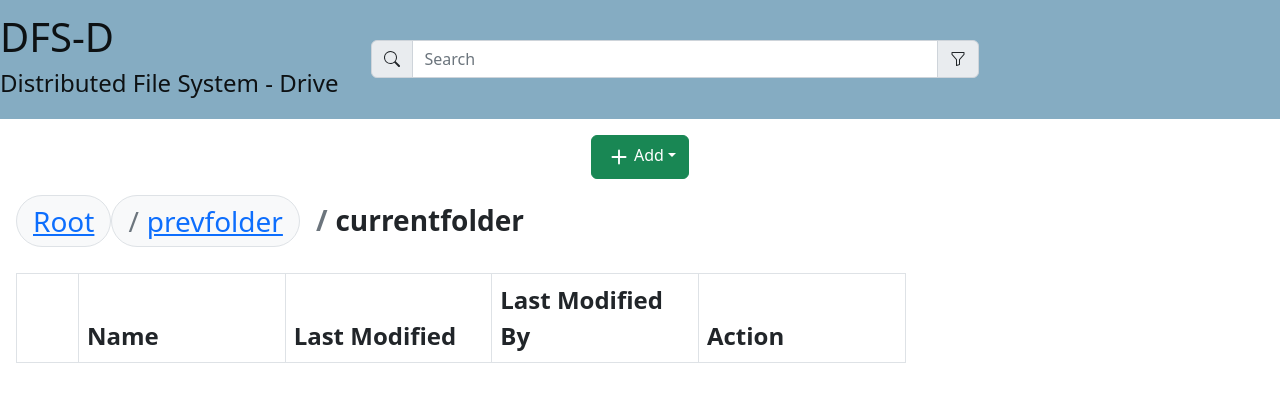
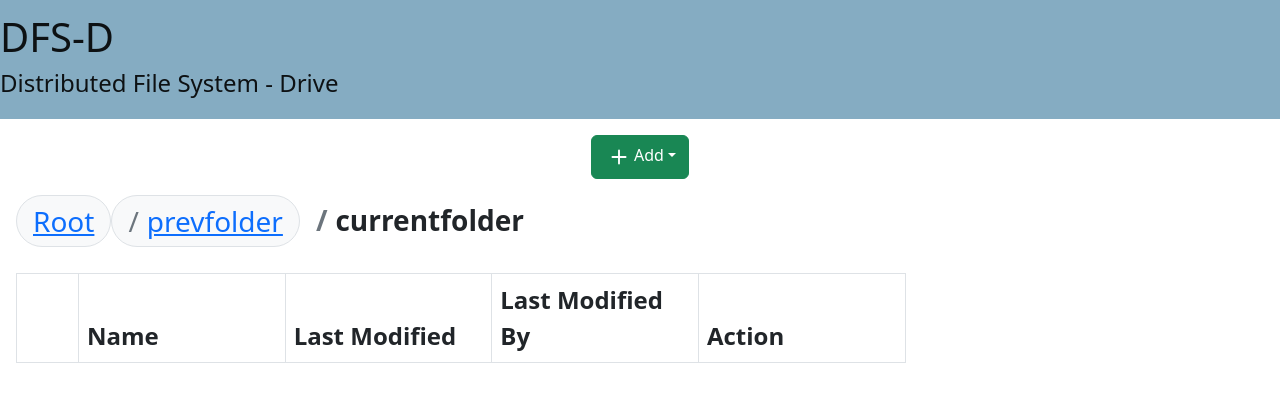
Before and after one commit to akash02ita/559W23-Project, a React (Create React App) app in the folder client/: page / in a window 1280 px wide. Shown: the top 402 px of the page. Built offline with nearby package versions, Linux system fonts and the light colour scheme.

Commit message:
Removes SearchBar, makes a syntax change

```diff
--- a/client/src/App.css
+++ b/client/src/App.css
@@ -9,21 +9,6 @@
 
 #footerInHeader{
   font-weight: 700;
-}
-
-
-.SearchBar{
-  padding-left: 4%;
-  margin-top: 3%;/*moves bar downwards*/
-  min-height: 40px;
-  min-width: 600px;
-  border-radius: 22px;
-  border: 2px #0072C6;
-  background-color: #D3D3D3;
-  border-bottom-color: #0072C6;
-  border-left-color: #0072C6;
-  border-right-color: #0072C6;
-  border-top-color: #0072C6;
 }
 
 .ButtonRow{
--- a/client/src/components/Header.js
+++ b/client/src/components/Header.js
@@ -1,6 +1,5 @@
 import React from 'react'
-import { Navbar, Nav, Form, FormControl, Button, InputGroup } from 'react-bootstrap'
-import { Search, Funnel } from 'react-bootstrap-icons'
+import { Navbar, FormControl, InputGroup } from 'react-bootstrap'
 
 function Header() {
   return (
@@ -9,14 +8,6 @@ function Header() {
         <h1>DFS-D</h1>
         <h4>Distributed File System - Drive</h4>
       </Navbar.Brand>
-
-      <div className="w-50 p-3">
-      <InputGroup>
-      <InputGroup.Text><Search /></InputGroup.Text>
-      <FormControl type="text" placeholder="Search"/>
-      <InputGroup.Text><Funnel /></InputGroup.Text>
-      </InputGroup>
-      </div>
     </Navbar>
   )
 }
--- a/client/src/components/Tablefiles.js
+++ b/client/src/components/Tablefiles.js
@@ -187,7 +187,7 @@ function Tablefiles(props) {
   // TODO: in custom styling try to put the separator between items and not inside the item (just like on figma)
   // TODO: in cusotm styling try to make the bordered rectangales in breadcrumb.item slightly dark grey background (like on figma)
 
-    if(mode == "home"){
+    if(mode === "home"){
     return (
       <div className='table-container'>
 
```
